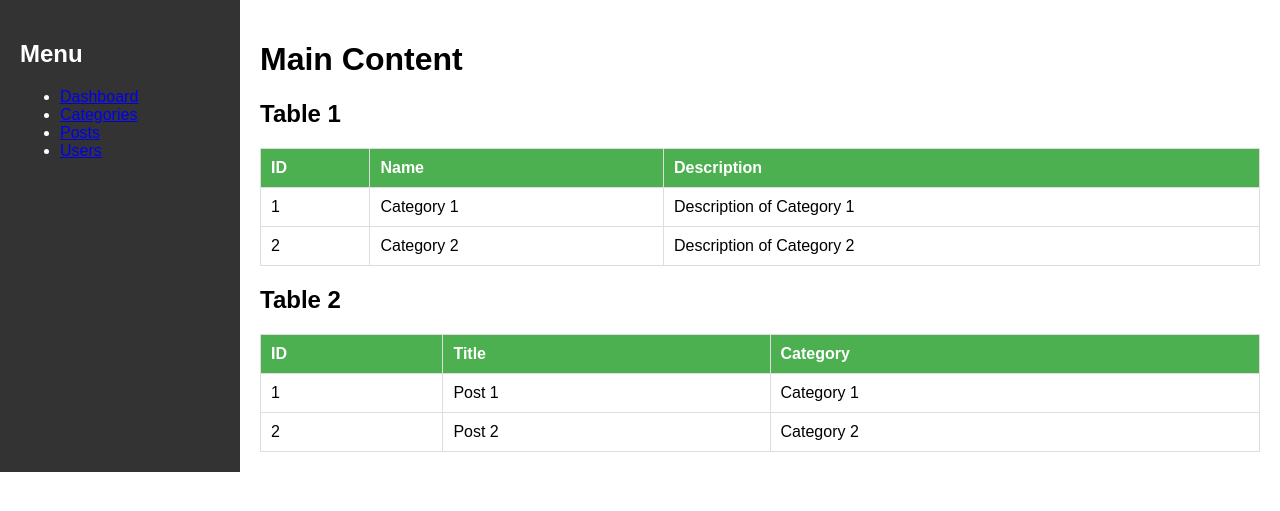
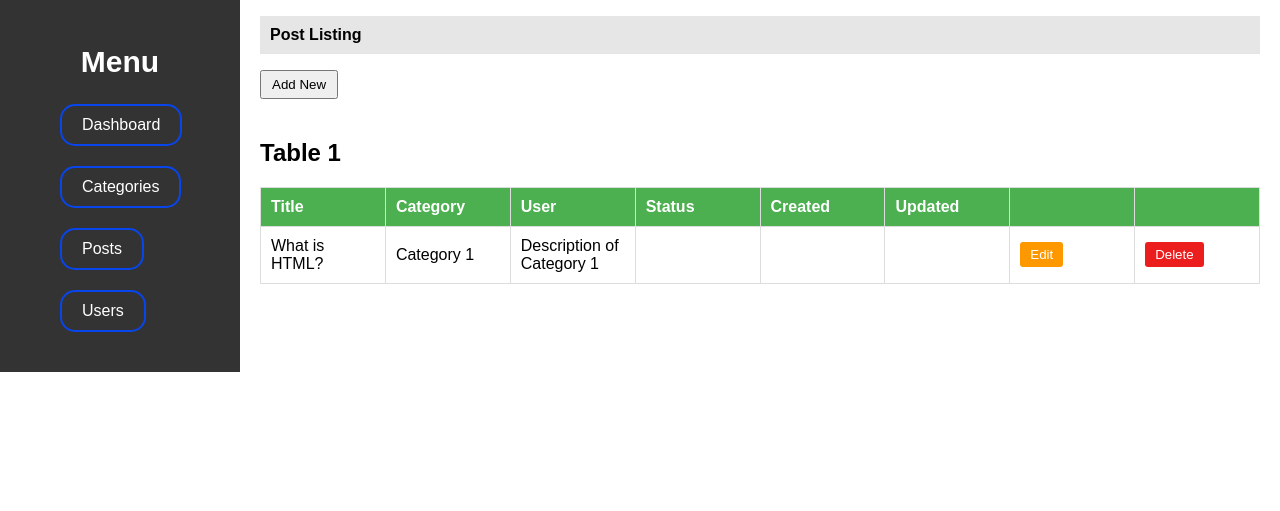
Before and after one commit to hvsonn/CSE485_2023_TH2, a PHP site: page /admin/index.php in a window 1280 px wide. Shown: the top 511 px of the page. Run offline with PHP 8.4, Linux system fonts and the light colour scheme.

Commit message:
update fontend

```diff
--- /dev/null
+++ b/admin/css/Index.css
@@ -0,0 +1,83 @@
+body {
+  font-family: Arial, sans-serif;
+  margin: 0;
+  padding: 0;
+  display: flex;
+}
+
+aside {
+  width: 200px;
+  background-color: #333;
+  color: #fff;
+  padding: 20px;
+}
+aside h2{
+  text-align: center;
+  font-size: 30px;
+}
+.mucluc li{
+  display: flex;
+  margin-bottom: 20px;
+
+}
+.mucluc a{
+  text-decoration: none;
+  border: 2px solid;
+  border-color: #0845eb ;
+
+  color: #fff;
+  padding: 10px 20px;
+  font-size: 16px;
+  border-radius: 15px;
+}
+.mucluc a:hover {
+  background-color: black;
+  transition: 0.15s;
+  color: #4caf50;
+}
+
+main {
+  flex: 1;
+  padding: 0 20px;
+}
+.head_main{
+  font-weight: bold;
+  background-color: rgb(230, 230, 230);
+  padding: 10px 10px;
+}
+.add{
+  padding: 5px 10px;
+  margin-bottom: 20px;
+}
+table {
+  width: 100%;
+  border-collapse: collapse;
+  margin-top: 20px;
+
+}
+
+th, td {
+  border: 1px solid #ddd;
+  padding: 10px;
+  text-align: left;
+}
+
+th {
+  background-color: #4caf50;
+  color: #fff;
+  width: 100px;
+}
+.edit{
+  background-color: #fe9800;
+  color: #fff;
+  border: none;
+  border-radius: 3px;
+  padding: 5px 10px;
+}
+.Delete{
+  background-color: #ec1d1d;
+  color: #fff;
+  border: none;
+  border-radius: 3px;
+  padding: 5px 10px;
+}
--- a/admin/index.php
+++ b/admin/index.php
@@ -1,108 +1,55 @@
+<?php
+include("menu.php");
+?>
 <!DOCTYPE html>
 <html lang="en">
 <head>
   <meta charset="UTF-8">
   <meta name="viewport" content="width=device-width, initial-scale=1.0">
+  <link rel="stylesheet" href="./css/Index.css">
   <title>Left Menu and Tables</title>
-  <style>
-    body {
-      font-family: Arial, sans-serif;
-      margin: 0;
-      padding: 0;
-      display: flex;
-    }
-
-    aside {
-      width: 200px;
-      background-color: #333;
-      color: #fff;
-      padding: 20px;
-    }
-
-    main {
-      flex: 1;
-      padding: 20px;
-    }
-
-    table {
-      width: 100%;
-      border-collapse: collapse;
-      margin-top: 20px;
-    }
-
-    th, td {
-      border: 1px solid #ddd;
-      padding: 10px;
-      text-align: left;
-    }
-
-    th {
-      background-color: #4caf50;
-      color: #fff;
-    }
-  </style>
 </head>
 <body>
-  <aside>
-    <h2>Menu</h2>
-    <ul>
-      <li><a href="#">Dashboard</a></li>
-      <li><a href="#">Categories</a></li>
-      <li><a href="#">Posts</a></li>
-      <li><a href="#">Users</a></li>
-    </ul>
-  </aside>
-
   <main>
-    <h1>Main Content</h1>
+    <p class="head_main">Post Listing</p>
+    <div>
+      <input  class="add" type="button" value="Add New">
+    </div>
 
     <h2>Table 1</h2>
     <table>
       <thead>
         <tr>
-          <th>ID</th>
-          <th>Name</th>
-          <th>Description</th>
+          <th>Title</th>
+          <th>Category </th>
+          <th>User</th>
+          <th> Status</th>
+          <th>Created</th>
+          <th>Updated</th>
+          <th></th>
+          <th></th>
         </tr>
       </thead>
       <tbody>
         <tr>
-          <td>1</td>
+          <td >What is HTML?</td>
           <td>Category 1</td>
           <td>Description of Category 1</td>
+          <td></td>
+          <td></td>
+          <td></td>
+          <td>
+            <input class="edit" type="button" value="Edit">
+          </td>
+          <td>
+          <input class="Delete" type="button" value="Delete">
+          </td>
         </tr>
-        <tr>
-          <td>2</td>
-          <td>Category 2</td>
-          <td>Description of Category 2</td>
-        </tr>
-        <!-- Add more rows as needed -->
+
       </tbody>
     </table>
 
-    <h2>Table 2</h2>
-    <table>
-      <thead>
-        <tr>
-          <th>ID</th>
-          <th>Title</th>
-          <th>Category</th>
-        </tr>
-      </thead>
-      <tbody>
-        <tr>
-          <td>1</td>
-          <td>Post 1</td>
-          <td>Category 1</td>
-        </tr>
-        <tr>
-          <td>2</td>
-          <td>Post 2</td>
-          <td>Category 2</td>
-        </tr>
-        <!-- Add more rows as needed -->
-      </tbody>
-    </table>
+
   </main>
 </body>
 </html>
--- /dev/null
+++ b/admin/menu.php
@@ -0,0 +1,22 @@
+<!DOCTYPE html>
+<html lang="en">
+<head>
+  <meta charset="UTF-8">
+  <meta name="viewport" content="width=device-width, initial-scale=1.0">
+  <link rel="stylesheet" href="./css/Index.css">
+  <title>Left Menu and Tables</title>
+</head>
+<body>
+  <aside>
+    <h2>Menu</h2>
+    <ul class="mucluc">
+      <li><a href="#">Dashboard</a></li>
+      <li><a href="#">Categories</a></li>
+      <li><a href="#">Posts</a></li>
+      <li><a href="#">Users</a></li>
+    </ul>
+  </aside>
+
+
+</body>
+</html>
```
Also changed, not shown: admin/css/style.css (deleted), admin/imgs/icon2chieu.png (added).
